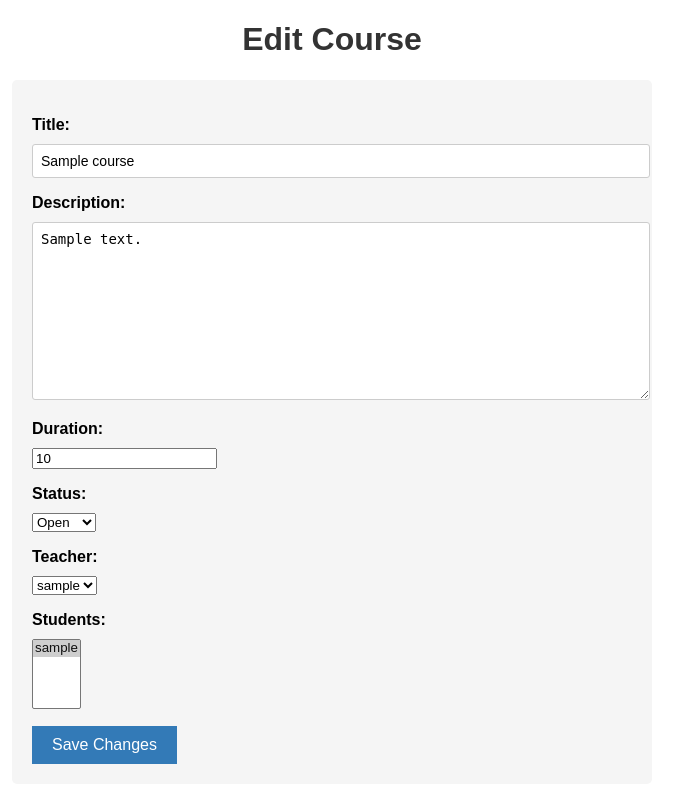
After one commit to LANneeer/ozimiz-hackathon, a Django app: page /courses/1/edit/ in a window 1280 px wide. The commit adds this page. Shown: the whole page, without its empty margins (308-989 px from the left). Run offline with Django 4.2, Linux system fonts and the light colour scheme; a user stored in the database is signed in; tables that the repository leaves empty hold one stand-in row (values such as "Sample post").

Commit message:
add editing and view courses

```diff
--- /dev/null
+++ b/courses/forms.py
@@ -0,0 +1,9 @@
+from django import forms
+
+from .models import Course
+
+
+class CourseForm(forms.ModelForm):
+    class Meta:
+        model = Course
+        fields = ['title', 'description', 'duration', 'status', 'teacher', 'students']
--- a/courses/models.py
+++ b/courses/models.py
@@ -54,10 +54,29 @@ class Course(TimestampModel):
         null=True
     )
     students = models.ManyToManyField(
-        to=User
+        to=User,
+        blank=True,
+        null=True
+    )
+    completed_by = models.ManyToManyField(
+        to=User,
+        through='CourseCompletion',
+        related_name='completed_courses'
     )
 
     class Meta:
         verbose_name = 'Курс'
         verbose_name_plural = 'Курсы'
         ordering = ('title',)
+
+
+class CourseCompletion(models.Model):
+    user = models.ForeignKey(
+        to=User,
+        on_delete=models.CASCADE
+    )
+    course = models.ForeignKey(
+        to=Course,
+        on_delete=models.CASCADE
+    )
+    completed_at = models.DateTimeField(auto_now_add=True)
--- a/courses/views.py
+++ b/courses/views.py
@@ -1,9 +1,14 @@
+from django.contrib.auth import authenticate, login
+from django.contrib.auth.decorators import login_required
+from django.contrib.auth.decorators import user_passes_test
+from django.contrib.auth.forms import AuthenticationForm
 from django.contrib.auth.models import User
-from django.contrib.auth import authenticate, login
-from django.contrib.auth.forms import AuthenticationForm
-from django.shortcuts import render, redirect
-from courses.models import Course
+from django.shortcuts import render, get_object_or_404, redirect
+
 from ozimiz_hackathon.settings import BASE_DIR
+from .forms import CourseForm
+from .models import Course
+from .models import CourseCompletion
 
 
 def register(request):
@@ -47,6 +52,46 @@ def login_view(request):
 
 
 def courses(request):
-    courses = Course.objects.all()
+    courses = Course.objects.filter(students=request.user)
     context = {'courses': courses}
     return render(request, BASE_DIR / 'templates/home.html', context)
+
+
+@login_required
+def course_detail(request, pk):
+    course = get_object_or_404(Course, pk=pk)
+    is_completed = CourseCompletion.objects.filter(user=request.user, course=course).exists()
+
+    if request.method == 'POST' and not is_completed:
+        completion = CourseCompletion(user=request.user, course=course)
+        completion.save()
+        return redirect('course_detail', pk=pk)
+
+    return render(request, BASE_DIR / 'templates/course_detail.html', {'course': course, 'is_completed': is_completed})
+
+
+@user_passes_test(lambda u: u.is_superuser)
+def course_edit(request, pk):
+    course = get_object_or_404(Course, pk=pk)
+
+    if request.method == 'POST':
+        form = CourseForm(request.POST, instance=course)
+        if form.is_valid():
+            form.save()
+            return redirect('course_detail', pk=pk)
+    else:
+        form = CourseForm(instance=course)
+
+    return render(request, BASE_DIR / 'templates/course_edit.html', {'form': form, 'course': course})
+
+
+@login_required
+def course_complete(request, pk):
+    course = get_object_or_404(Course, pk=pk)
+    is_completed = CourseCompletion.objects.filter(user=request.user, course=course).exists()
+
+    if request.method == 'POST' and not is_completed:
+        completion = CourseCompletion(user=request.user, course=course)
+        completion.save()
+
+    return redirect('course_detail', pk=pk)
--- a/ozimiz_hackathon/urls.py
+++ b/ozimiz_hackathon/urls.py
@@ -6,13 +6,13 @@ The `urlpatterns` list routes URLs to views. For more information please see:
 Examples:
 Function views
     1. Add an import:  from my_app import views
-    2. Add a URL to urlpatterns:  path('', views.home, name='home')
+    2. Add a URL to urlpatterns:  path("", views.home, name="home")
 Class-based views
     1. Add an import:  from other_app.views import Home
-    2. Add a URL to urlpatterns:  path('', Home.as_view(), name='home')
+    2. Add a URL to urlpatterns:  path("", Home.as_view(), name="home")
 Including another URLconf
     1. Import the include() function: from django.urls import include, path
-    2. Add a URL to urlpatterns:  path('blog/', include('blog.urls'))
+    2. Add a URL to urlpatterns:  path("blog/", include("blog.urls"))
 """
 from django.contrib import admin
 from django.urls import path
@@ -20,7 +20,10 @@ from courses import views
 
 urlpatterns = [
     path("admin/", admin.site.urls),
-    path("register/", views.register, name='register'),
-    path('login/', views.login_view, name='login'),
-    path("", views.courses, name='home')
+    path("courses/", views.courses, name="home"),
+    path("courses/<int:pk>/", views.course_detail, name="course_detail"),
+    path("courses/<int:pk>/edit/", views.course_edit, name="course_edit"),
+    path("courses/<int:pk>/complete/", views.course_complete, name="course_complete"),
+    path("register/", views.register, name="register"),
+    path("login/", views.login_view, name="login")
 ]
--- /dev/null
+++ b/static/css/course_edit.css
@@ -0,0 +1,48 @@
+/* course_edit.css */
+
+body {
+  font-family: Arial, sans-serif;
+  margin: 0;
+  padding: 0;
+}
+
+h1 {
+  color: #333;
+  text-align: center;
+}
+
+.course-edit-form {
+  max-width: 600px;
+  margin: 0 auto;
+  padding: 20px;
+  background-color: #f5f5f5;
+  border-radius: 5px;
+}
+
+.course-edit-form label {
+  display: block;
+  margin-bottom: 10px;
+  font-weight: bold;
+}
+
+.course-edit-form input[type="text"],
+.course-edit-form textarea {
+  width: 100%;
+  padding: 8px;
+  font-size: 14px;
+  border: 1px solid #ccc;
+  border-radius: 3px;
+}
+
+button[type="submit"] {
+  background-color: #337ab7;
+  color: #fff;
+  border: none;
+  padding: 10px 20px;
+  font-size: 16px;
+  cursor: pointer;
+}
+
+button[type="submit"]:hover {
+  background-color: #286090;
+}
--- /dev/null
+++ b/templates/course_edit.html
@@ -0,0 +1,18 @@
+<!-- course_edit.html -->
+{% load static %}
+<!DOCTYPE html>
+<html>
+<head>
+  <title>Edit Course</title>
+  <link rel="stylesheet" href="{% static 'css/course_edit.css' %}">
+</head>
+<body>
+  <h1>Edit Course</h1>
+
+  <form method="POST" class="course-edit-form">
+    {% csrf_token %}
+    {{ form.as_p }}
+    <button type="submit">Save Changes</button>
+  </form>
+</body>
+</html>
--- a/templates/home.html
+++ b/templates/home.html
@@ -1,4 +1,4 @@
-<!-- courses.html -->
+<!-- home.html -->
 
 <!DOCTYPE html>
 <html>
@@ -108,7 +108,7 @@
 <body>
   <header>
     <div class="container">
-      <h1>My Course Website</h1>
+      <h1>Ozimiz.kaz</h1>
     </div>
     <div class="container">
       <a href="{% url 'register' %}" class="register-link">Register</a>
```
Also changed, not shown: static/css/course_detail.css (added, +41 -0 lines), templates/course_detail.html (added, +29 -0 lines), 613a1e8d8fc47.jpeg (added), courses/migrations/0002_coursecompletion_course_completed_by.py (added), courses/migrations/0003_alter_course_students.py (added).
